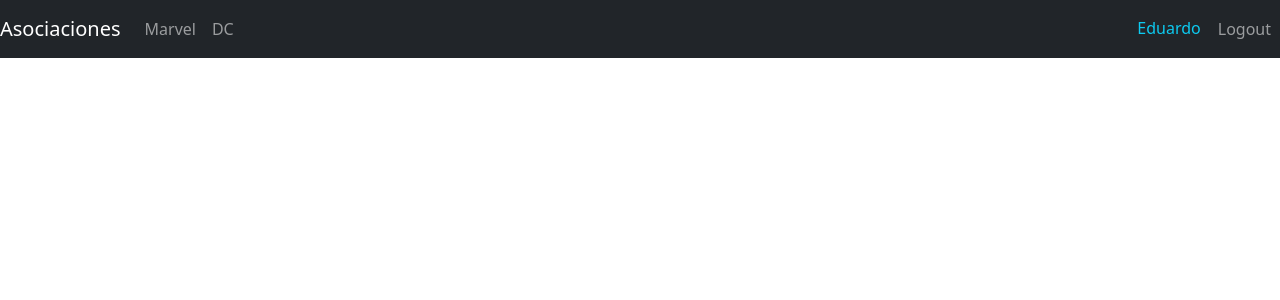
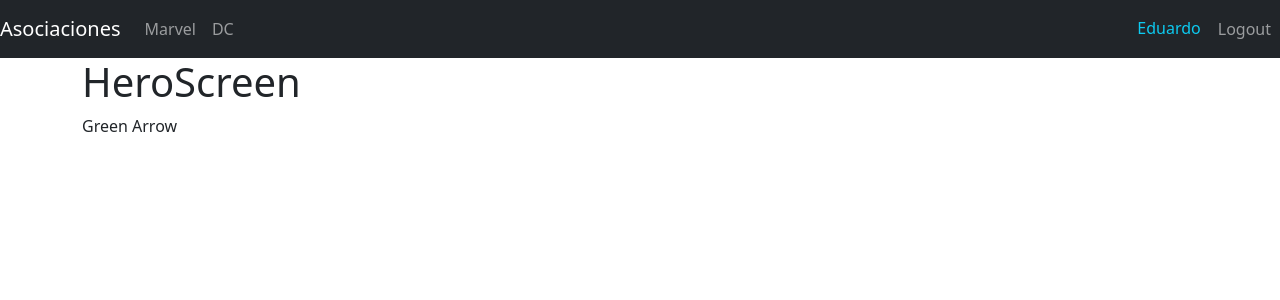
Before and after one commit to ewa1do/React-Course, a React (Vite) app in the folder heroes-app/: page /hero/dc-arrow in a window 1280 px wide. Shown: the top 300 px of the page. Built offline with nearby package versions, Linux system fonts and the light colour scheme.

Commit message:
leer argumentos por url

```diff
--- a/heroes-app/src/components/hero/HeroScreen.jsx
+++ b/heroes-app/src/components/hero/HeroScreen.jsx
@@ -1,7 +1,22 @@
+// * con el hook useParams tenemos acceso a los parametros de una url
+// * el Navigate cambia la ubicacion de la pagina
+import { useParams, Navigate } from 'react-router-dom';
+import getHeroById from '../../helpers/getHeroById';
+
 const HeroScreen = () => {
+  const { heroeId } = useParams();
+
+  const hero = getHeroById(heroeId);
+
+  if (!hero) {
+    return <Navigate to='/' />;
+  }
+
   return (
     <div>
       <h1>HeroScreen</h1>
+
+      <p>{hero.superhero}</p>
     </div>
   );
 };
--- a/heroes-app/src/helpers/getHeroById.js
+++ b/heroes-app/src/helpers/getHeroById.js
@@ -0,0 +1,7 @@
+import { heroes } from '../data/heroes';
+
+const getHeroById = (id) => {
+  return heroes.find((hero) => hero.id === id);
+};
+
+export default getHeroById;
--- a/heroes-app/src/routers/DashboardRoutes.jsx
+++ b/heroes-app/src/routers/DashboardRoutes.jsx
@@ -27,8 +27,8 @@ const DashboardRoutes = () => {
             element={<SearchScreen />}
           />
 
-          <Route
-            path='hero'
+          <Route // * le pasamos un parametro al url
+            path='hero/:heroeId'
             element={<HeroScreen />}
           />
 
```
